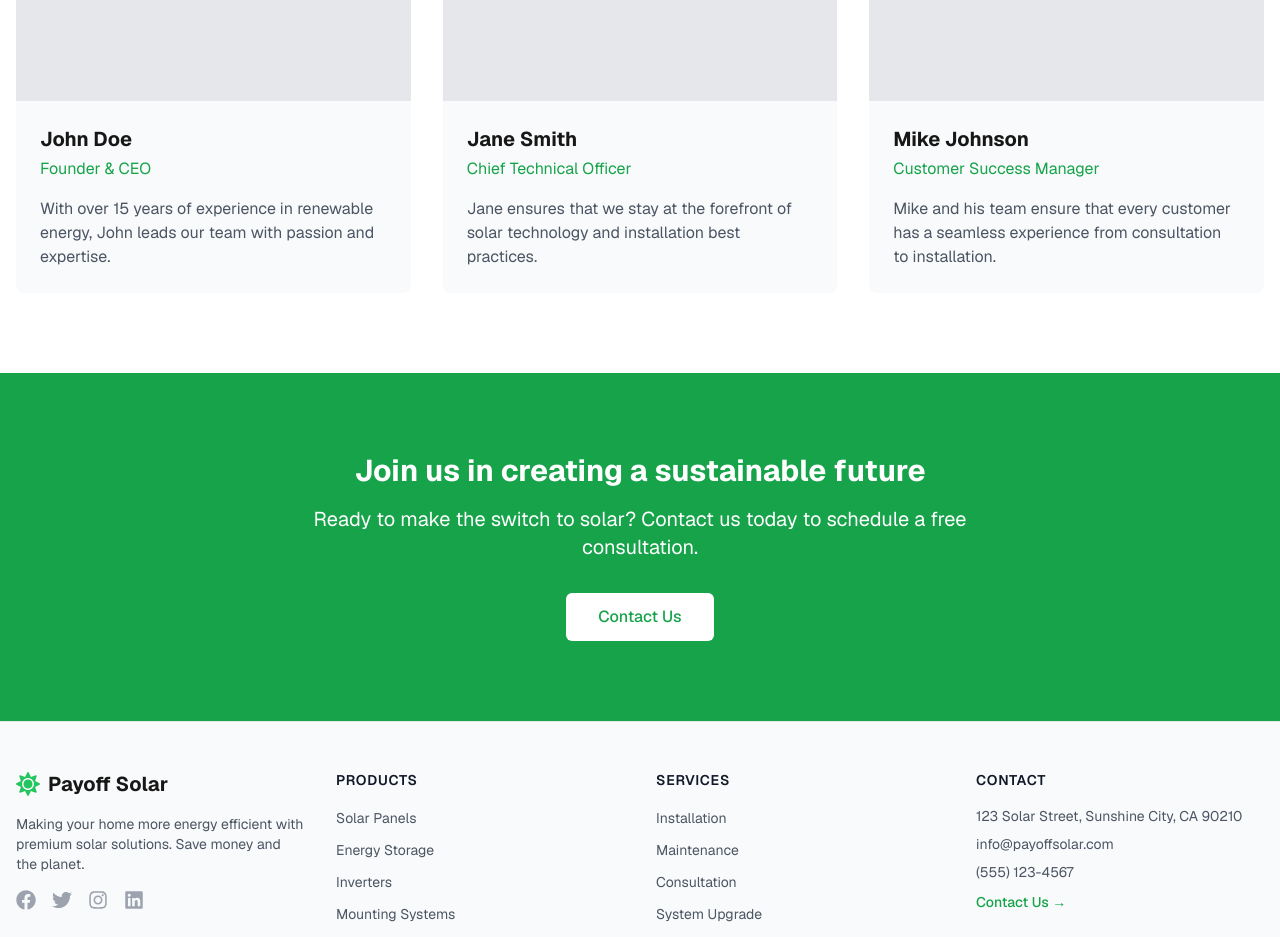
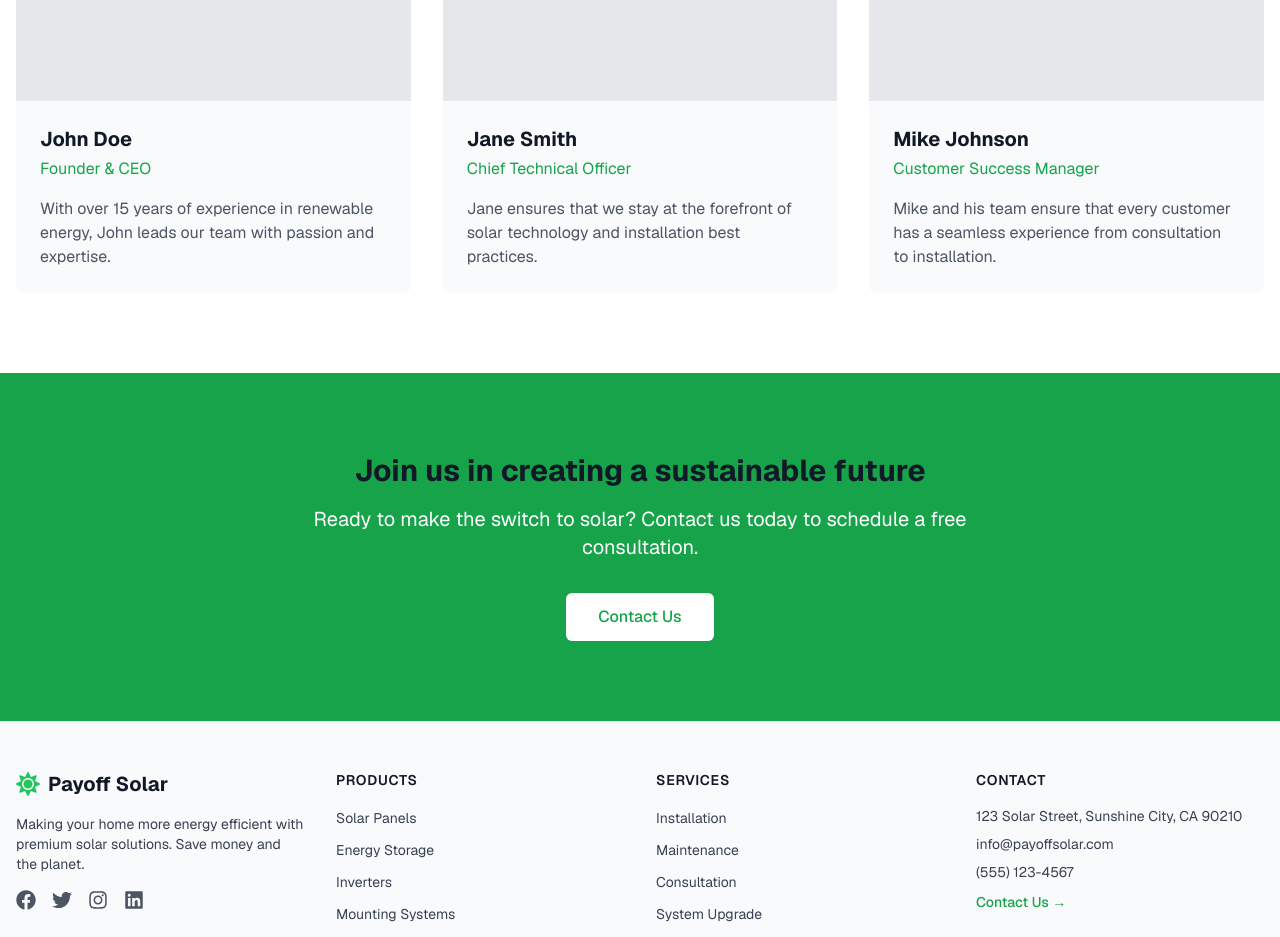
Before and after one commit to mrn3/payoffsolar, a Next.js app: page /about in a window 1280 px wide. Shown: the part 1860-2797 px from the top of the page. Built offline with nearby package versions, Linux system fonts and the light colour scheme.

Commit message:
better look

```diff
--- a/src/app/(auth)/forgot-password/page.tsx
+++ b/src/app/(auth)/forgot-password/page.tsx
@@ -52,7 +52,7 @@ export default function ForgotPasswordPage() {
         <div className="text-center">
           <div className="flex items-center justify-center gap-2">
             <FaSun className="h-8 w-8 text-green-500" />
-            <span className="text-2xl font-bold">Payoff Solar</span>
+            <span className="text-2xl font-bold text-gray-900">Payoff Solar</span>
           </div>
           <h2 className="mt-6 text-3xl font-bold text-gray-900">Reset your password</h2>
           <p className="mt-2 text-sm text-gray-600">
--- a/src/app/(auth)/login/page.tsx
+++ b/src/app/(auth)/login/page.tsx
@@ -57,7 +57,7 @@ export default function LoginPage() {
         <div className="text-center">
           <div className="flex items-center justify-center gap-2">
             <FaSun className="h-8 w-8 text-green-500" />
-            <span className="text-2xl font-bold">Payoff Solar</span>
+            <span className="text-2xl font-bold text-gray-900">Payoff Solar</span>
           </div>
           <h2 className="mt-6 text-3xl font-bold text-gray-900">Sign in to your account</h2>
           <p className="mt-2 text-sm text-gray-600">
--- a/src/app/(auth)/register/page.tsx
+++ b/src/app/(auth)/register/page.tsx
@@ -74,7 +74,7 @@ export default function RegisterPage() {
         <div className="text-center">
           <div className="flex items-center justify-center gap-2">
             <FaSun className="h-8 w-8 text-green-500" />
-            <span className="text-2xl font-bold">Payoff Solar</span>
+            <span className="text-2xl font-bold text-gray-900">Payoff Solar</span>
           </div>
           <h2 className="mt-6 text-3xl font-bold text-gray-900">Create a new account</h2>
           <p className="mt-2 text-sm text-gray-600">
--- a/src/app/(auth)/reset-password/page.tsx
+++ b/src/app/(auth)/reset-password/page.tsx
@@ -64,7 +64,7 @@ export default function ResetPasswordPage() {
         <div className="text-center">
           <div className="flex items-center justify-center gap-2">
             <FaSun className="h-8 w-8 text-green-500" />
-            <span className="text-2xl font-bold">Payoff Solar</span>
+            <span className="text-2xl font-bold text-gray-900">Payoff Solar</span>
           </div>
           <h2 className="mt-6 text-3xl font-bold text-gray-900">Reset your password</h2>
           <p className="mt-2 text-sm text-gray-600">
--- a/src/app/(public)/layout.tsx
+++ b/src/app/(public)/layout.tsx
@@ -33,7 +33,7 @@ export default function PublicLayout({
           <div className="flex items-center gap-2">
             <Link href="/" className="flex items-center gap-2">
               <FaSun className="h-6 w-6 text-green-500" />
-              <span className="text-xl font-bold">Payoff Solar</span>
+              <span className="text-xl font-bold text-gray-900">Payoff Solar</span>
             </Link>
           </div>
 
@@ -44,7 +44,7 @@ export default function PublicLayout({
                 key={item.href}
                 href={item.href}
                 className={`text-sm font-medium transition-colors ${
-                  isActive(item.href) ? 'text-green-500' : 'hover:text-green-500'
+                  isActive(item.href) ? 'text-green-500' : 'text-gray-700 hover:text-green-500'
                 }`}
               >
                 {item.label}
@@ -63,7 +63,7 @@ export default function PublicLayout({
             {/* Mobile menu button */}
             <button
               type="button"
-              className="md:hidden inline-flex items-center justify-center p-2 rounded-md text-gray-400 hover:text-gray-500 hover:bg-gray-100"
+              className="md:hidden inline-flex items-center justify-center p-2 rounded-md text-gray-600 hover:text-gray-700 hover:bg-gray-100"
               onClick={() => setMobileMenuOpen(!mobileMenuOpen)}
             >
               <span className="sr-only">Open main menu</span>
@@ -105,25 +105,25 @@ export default function PublicLayout({
             <div>
               <div className="flex items-center gap-2">
                 <FaSun className="h-6 w-6 text-green-500" />
-                <span className="text-xl font-bold">Payoff Solar</span>
+                <span className="text-xl font-bold text-gray-900">Payoff Solar</span>
               </div>
-              <p className="mt-4 text-sm text-gray-600">
+              <p className="mt-4 text-sm text-gray-700">
                 Making your home more energy efficient with premium solar solutions. Save money and the planet.
               </p>
               <div className="mt-4 flex space-x-4">
-                <a href="#" className="text-gray-400 hover:text-green-500">
+                <a href="#" className="text-gray-600 hover:text-green-500">
                   <span className="sr-only">Facebook</span>
                   <FaFacebook className="h-5 w-5" />
                 </a>
-                <a href="#" className="text-gray-400 hover:text-green-500">
+                <a href="#" className="text-gray-600 hover:text-green-500">
                   <span className="sr-only">Twitter</span>
                   <FaTwitter className="h-5 w-5" />
                 </a>
-                <a href="#" className="text-gray-400 hover:text-green-500">
+                <a href="#" className="text-gray-600 hover:text-green-500">
                   <span className="sr-only">Instagram</span>
                   <FaInstagram className="h-5 w-5" />
                 </a>
-                <a href="#" className="text-gray-400 hover:text-green-500">
+                <a href="#" className="text-gray-600 hover:text-green-500">
                   <span className="sr-only">LinkedIn</span>
                   <FaLinkedin className="h-5 w-5" />
                 </a>
@@ -133,22 +133,22 @@ export default function PublicLayout({
               <h3 className="text-sm font-semibold text-gray-900 uppercase tracking-wider">Products</h3>
               <ul className="mt-4 space-y-2">
                 <li>
-                  <Link href="/products/solar-panels" className="text-sm text-gray-600 hover:text-green-500">
+                  <Link href="/products/solar-panels" className="text-sm text-gray-700 hover:text-green-500">
                     Solar Panels
                   </Link>
                 </li>
                 <li>
-                  <Link href="/products/batteries" className="text-sm text-gray-600 hover:text-green-500">
+                  <Link href="/products/batteries" className="text-sm text-gray-700 hover:text-green-500">
                     Energy Storage
                   </Link>
                 </li>
                 <li>
-                  <Link href="/products/inverters" className="text-sm text-gray-600 hover:text-green-500">
+                  <Link href="/products/inverters" className="text-sm text-gray-700 hover:text-green-500">
                     Inverters
                   </Link>
                 </li>
                 <li>
-                  <Link href="/products/mounting-systems" className="text-sm text-gray-600 hover:text-green-500">
+                  <Link href="/products/mounting-systems" className="text-sm text-gray-700 hover:text-green-500">
                     Mounting Systems
                   </Link>
                 </li>
@@ -158,22 +158,22 @@ export default function PublicLayout({
               <h3 className="text-sm font-semibold text-gray-900 uppercase tracking-wider">Services</h3>
               <ul className="mt-4 space-y-2">
                 <li>
-                  <Link href="/services/installation" className="text-sm text-gray-600 hover:text-green-500">
+                  <Link href="/services/installation" className="text-sm text-gray-700 hover:text-green-500">
                     Installation
                   </Link>
                 </li>
                 <li>
-                  <Link href="/services/maintenance" className="text-sm text-gray-600 hover:text-green-500">
+                  <Link href="/services/maintenance" className="text-sm text-gray-700 hover:text-green-500">
                     Maintenance
                   </Link>
                 </li>
                 <li>
-                  <Link href="/services/consultation" className="text-sm text-gray-600 hover:text-green-500">
+                  <Link href="/services/consultation" className="text-sm text-gray-700 hover:text-green-500">
                     Consultation
                   </Link>
                 </li>
                 <li>
-                  <Link href="/services/system-upgrade" className="text-sm text-gray-600 hover:text-green-500">
+                  <Link href="/services/system-upgrade" className="text-sm text-gray-700 hover:text-green-500">
                     System Upgrade
                   </Link>
                 </li>
@@ -182,13 +182,13 @@ export default function PublicLayout({
             <div>
               <h3 className="text-sm font-semibold text-gray-900 uppercase tracking-wider">Contact</h3>
               <ul className="mt-4 space-y-2">
-                <li className="text-sm text-gray-600">
+                <li className="text-sm text-gray-700">
                   123 Solar Street, Sunshine City, CA 90210
                 </li>
-                <li className="text-sm text-gray-600">
+                <li className="text-sm text-gray-700">
                   info@payoffsolar.com
                 </li>
-                <li className="text-sm text-gray-600">
+                <li className="text-sm text-gray-700">
                   (555) 123-4567
                 </li>
                 <li className="mt-4">
@@ -203,7 +203,7 @@ export default function PublicLayout({
             </div>
           </div>
           <div className="mt-12 border-t border-gray-200 pt-8">
-            <p className="text-sm text-gray-500 text-center">
+            <p className="text-sm text-gray-600 text-center">
               © {new Date().getFullYear()} Payoff Solar. All rights reserved.
             </p>
           </div>
--- a/src/app/globals.css
+++ b/src/app/globals.css
@@ -19,3 +19,20 @@ body {
   color: var(--foreground);
   font-family: var(--font-geist-sans), Arial, Helvetica, sans-serif;
 }
+
+/* Make headings darker for better readability */
+@layer base {
+  h1, h2, h3, h4, h5, h6 {
+    @apply text-gray-900 font-semibold;
+  }
+
+  /* Override any text-gray-* classes on headings */
+  h1.text-gray-100, h1.text-gray-200, h1.text-gray-300, h1.text-gray-400, h1.text-gray-500, h1.text-gray-600,
+  h2.text-gray-100, h2.text-gray-200, h2.text-gray-300, h2.text-gray-400, h2.text-gray-500, h2.text-gray-600,
+  h3.text-gray-100, h3.text-gray-200, h3.text-gray-300, h3.text-gray-400, h3.text-gray-500, h3.text-gray-600,
+  h4.text-gray-100, h4.text-gray-200, h4.text-gray-300, h4.text-gray-400, h4.text-gray-500, h4.text-gray-600,
+  h5.text-gray-100, h5.text-gray-200, h5.text-gray-300, h5.text-gray-400, h5.text-gray-500, h5.text-gray-600,
+  h6.text-gray-100, h6.text-gray-200, h6.text-gray-300, h6.text-gray-400, h6.text-gray-500, h6.text-gray-600 {
+    @apply text-gray-900;
+  }
+}
--- a/src/components/Header.tsx
+++ b/src/components/Header.tsx
@@ -28,7 +28,7 @@ export default function Header() {
         <div className="flex items-center gap-2">
           <Link href="/" className="flex items-center gap-2">
             <FaSun className="h-6 w-6 text-green-500" />
-            <span className="text-xl font-bold">Payoff Solar</span>
+            <span className="text-xl font-bold text-gray-900">Payoff Solar</span>
           </Link>
         </div>
 
@@ -39,7 +39,7 @@ export default function Header() {
               key={item.href}
               href={item.href}
               className={`text-sm font-medium transition-colors ${
-                isActive(item.href) ? 'text-green-500' : 'hover:text-green-500'
+                isActive(item.href) ? 'text-green-500' : 'text-gray-700 hover:text-green-500'
               }`}
             >
               {item.label}
@@ -58,7 +58,7 @@ export default function Header() {
           {/* Mobile menu button */}
           <button
             type="button"
-            className="md:hidden inline-flex items-center justify-center p-2 rounded-md text-gray-400 hover:text-gray-500 hover:bg-gray-100"
+            className="md:hidden inline-flex items-center justify-center p-2 rounded-md text-gray-600 hover:text-gray-700 hover:bg-gray-100"
             onClick={() => setMobileMenuOpen(!mobileMenuOpen)}
           >
             <span className="sr-only">Open main menu</span>
```
Also changed, not shown: src/app/page.tsx (+4 -4 lines), src/components/Footer.tsx (+18 -18 lines).
